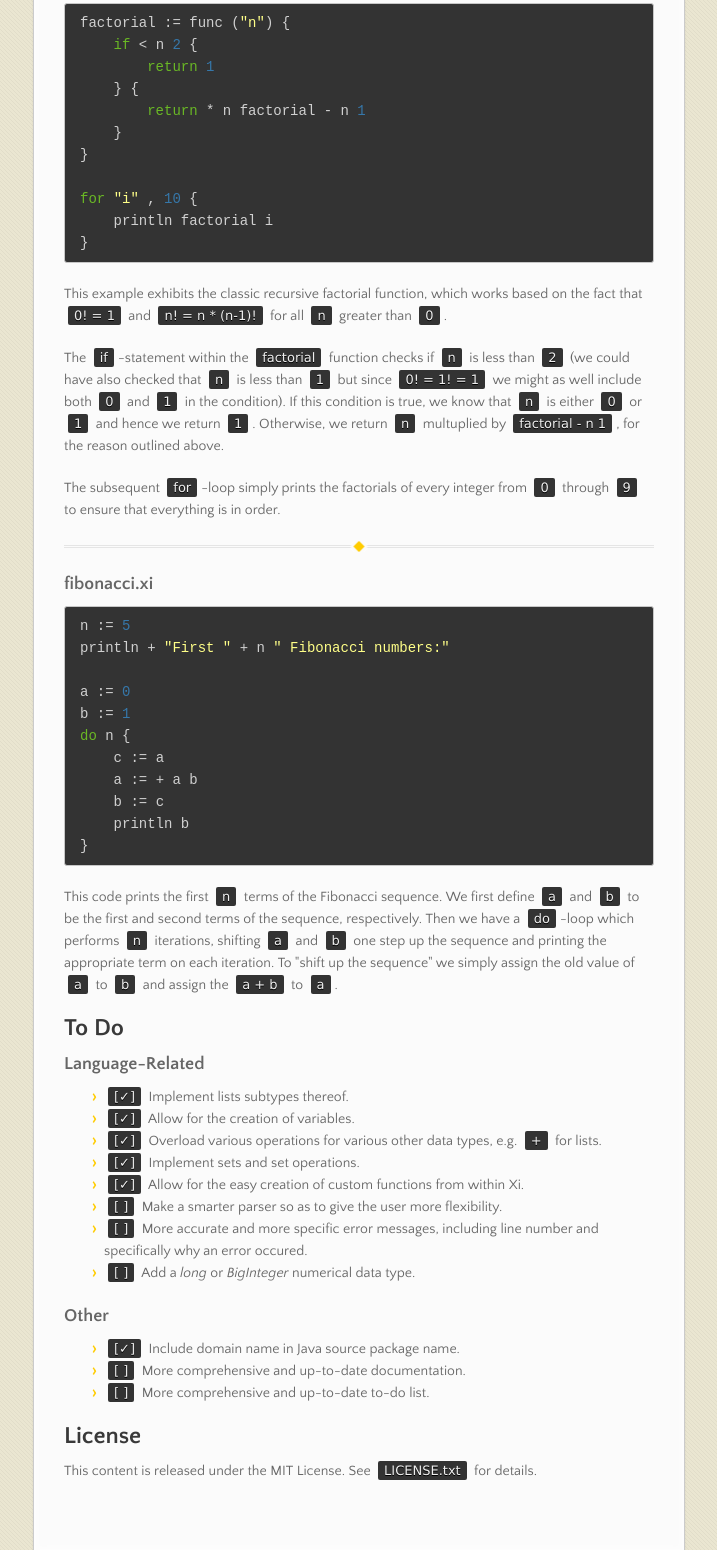
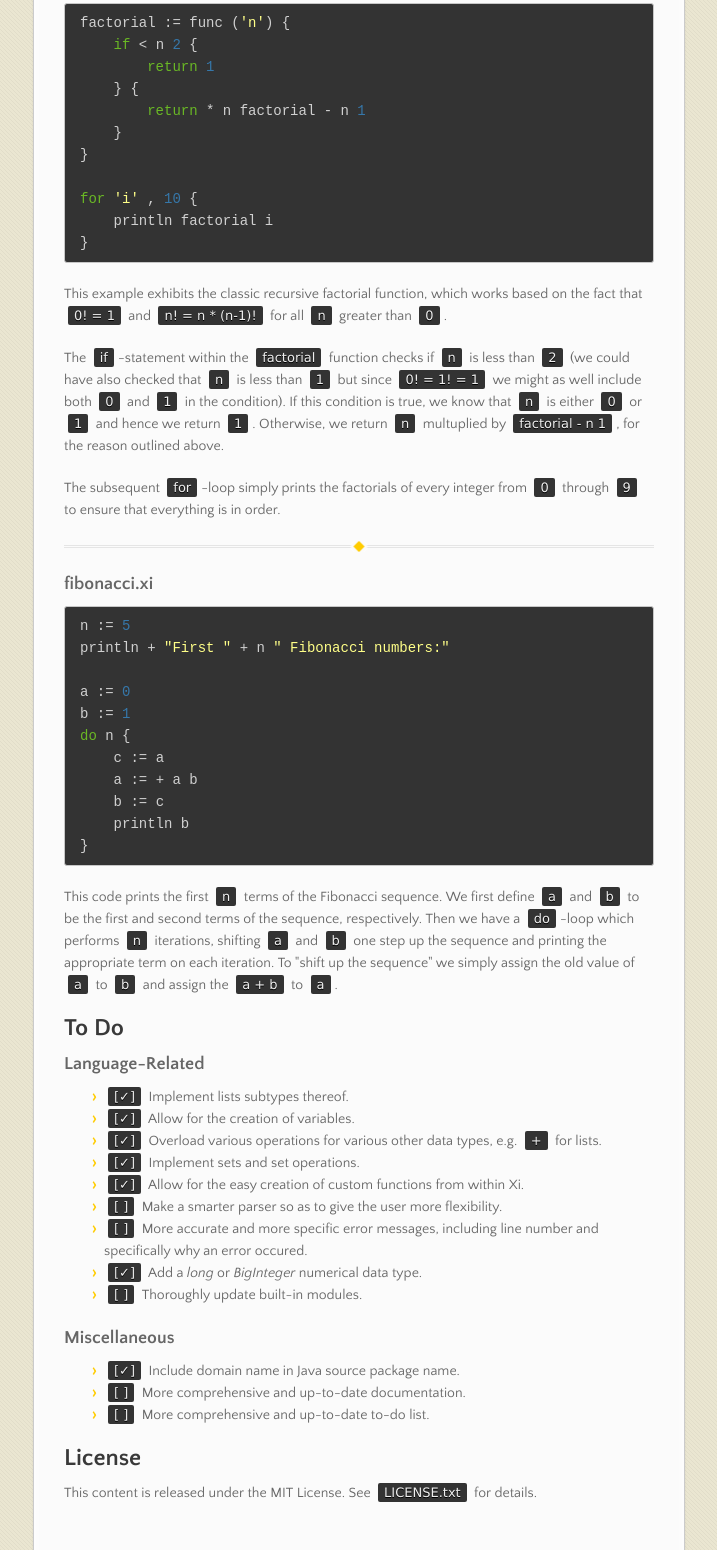
Before and after one commit to fofo13/xi, a plain HTML site: page index.html in a window 1280 px wide. Shown: the part 2323-3873 px from the top of the page, without its empty margins (282-999 px from the left). Drawn offline with nearby package versions, Linux system fonts and the light colour scheme.

```diff
--- a/index.html
+++ b/index.html
@@ -130,7 +130,7 @@ find the sum of this list using <code>$</code>, resulting in the desired answer.
 
 <hr><h3>factorial2.xi</h3>
 
-<div class="highlight"><pre><span class="n">factorial</span> <span class="p">:</span><span class="o">=</span> <span class="n">func</span> <span class="p">(</span><span class="s2">"n"</span><span class="p">)</span> <span class="p">{</span>
+<div class="highlight"><pre><span class="n">factorial</span> <span class="p">:</span><span class="o">=</span> <span class="n">func</span> <span class="p">(</span><span class="s1">'n'</span><span class="p">)</span> <span class="p">{</span>
     <span class="k">if</span> <span class="o">&lt;</span> <span class="n">n</span> <span class="mi">2</span> <span class="p">{</span>
         <span class="k">return</span> <span class="mi">1</span>
     <span class="p">}</span> <span class="p">{</span>
@@ -138,7 +138,7 @@ find the sum of this list using <code>$</code>, resulting in the desired answer.
     <span class="p">}</span>
 <span class="p">}</span>
 
-<span class="k">for</span> <span class="s2">"i"</span> <span class="p">,</span> <span class="mi">10</span> <span class="p">{</span>
+<span class="k">for</span> <span class="s1">'i'</span> <span class="p">,</span> <span class="mi">10</span> <span class="p">{</span>
     <span class="n">println</span> <span class="n">factorial</span> <span class="n">i</span>
 <span class="p">}</span>
 </pre></div>
@@ -188,8 +188,10 @@ To "shift up the sequence" we simply assign the old value of <code>a</code> to <
 <li>
 <code>[ ]</code> More accurate and more specific error messages, including line number and specifically why an error occured.</li>
 <li>
-<code>[ ]</code> Add a <em>long</em> or <em>BigInteger</em> numerical data type.</li>
-</ul><h3>Other</h3>
+<code>[✓]</code> Add a <em>long</em> or <em>BigInteger</em> numerical data type.</li>
+<li>
+<code>[ ]</code> Thoroughly update built-in modules.</li>
+</ul><h3>Miscellaneous</h3>
 
 <ul>
 <li>
```
Also changed, not shown: params.json (+1 -1 lines).
